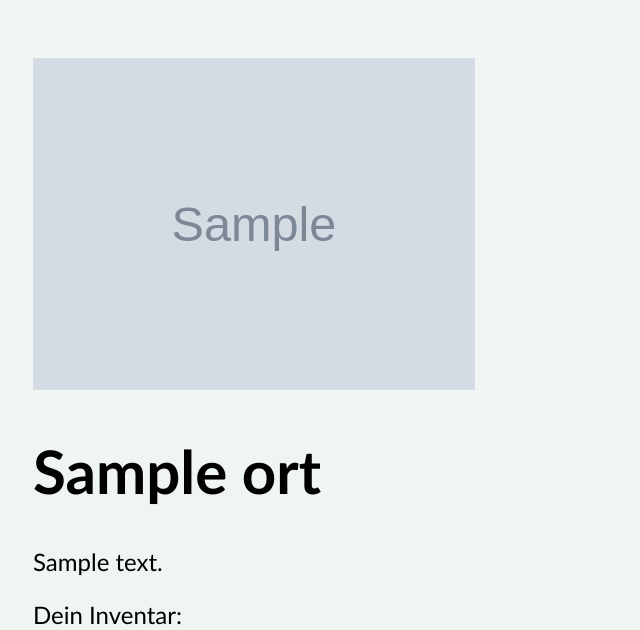
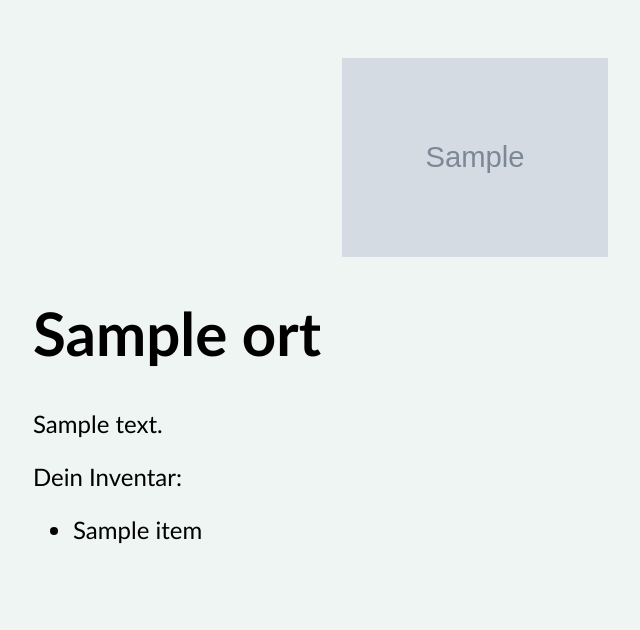
Before and after one commit to claudiopietra/Geotest, a Django app: template Geotest/templates/location.html in a window 1280 px wide. Shown: the top 630 px of the page, without its empty margins (25-665 px from the left). Run offline with Django 3.2, Linux system fonts and the light colour scheme; the template is opened without the code that fills it: most values are stand-ins (such as "Sample title", 1, 10 or a date in 2020); grey boxes marked "Sample" are stand-in pictures.

Commit message:
Update Geotest.css

```diff
--- a/static/Geotest.css
+++ b/static/Geotest.css
@@ -7,8 +7,11 @@ html {
 }
 
 img {
-  width: 50%;
+  width: 30%;
   height: auto;
+  display: block;
+  margin-left: auto;
+  margin-right: auto;
 }
 
 body {
```
